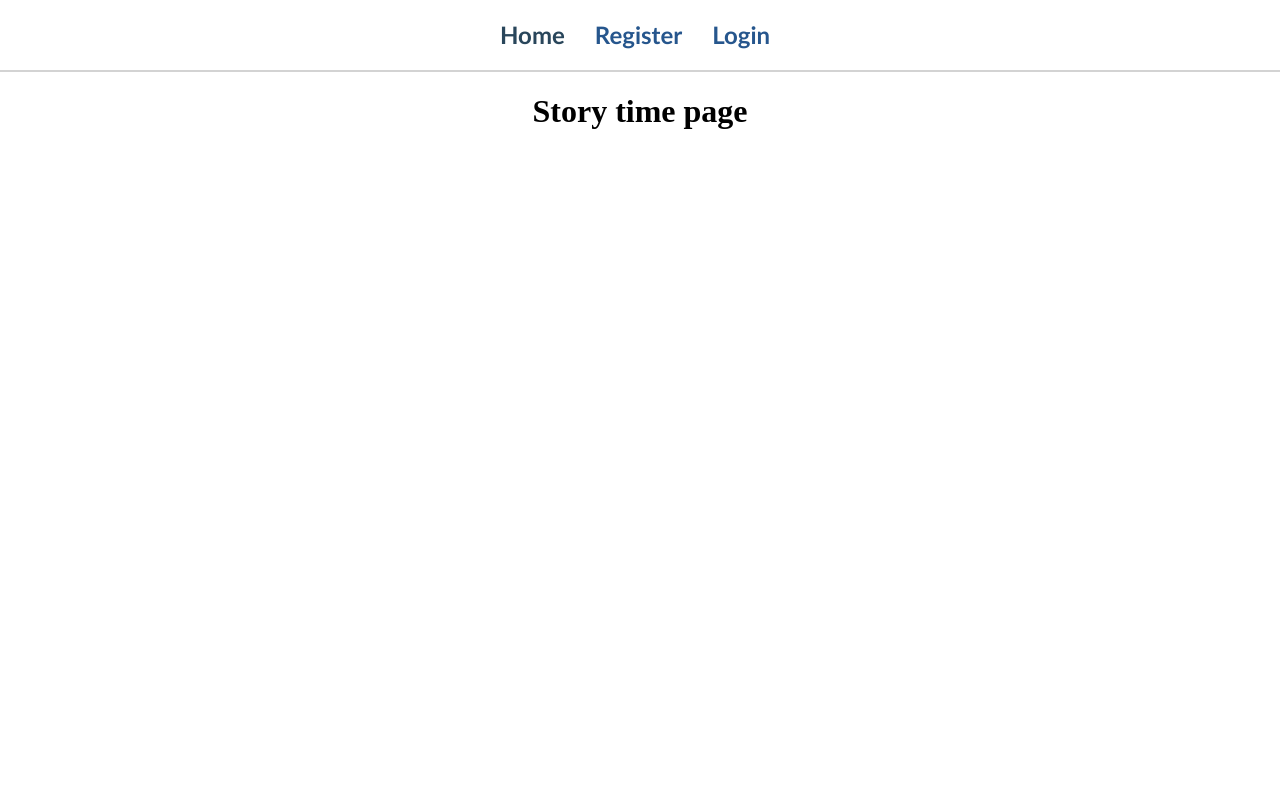
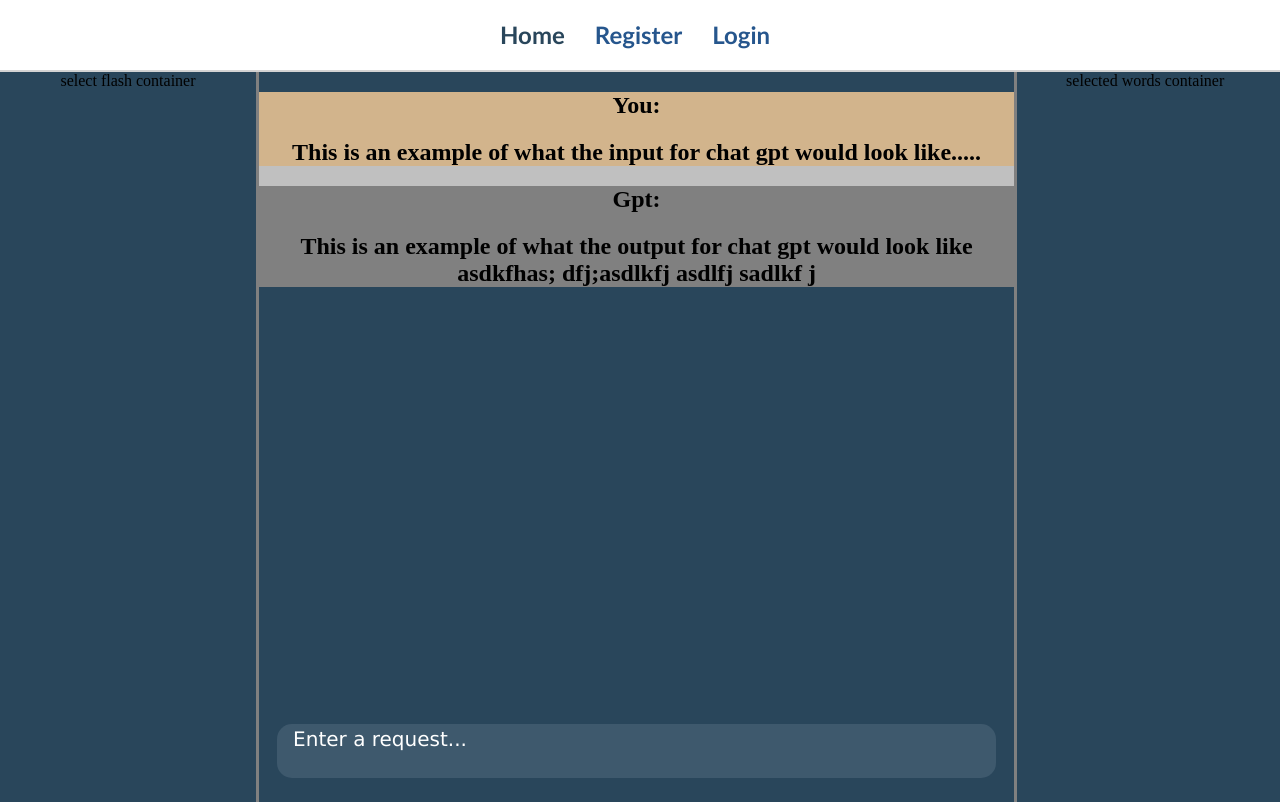
Before and after one commit to coltonwalkerCS/LearnSpanish-Frontend, a React (Create React App) app: page /gpt-response in a window 1280 px wide. Built offline with nearby package versions, Linux system fonts and the light colour scheme.

Commit message:
Initial additions to chat gpt page

```diff
--- a/src/Pages/StoryTimePage.js
+++ b/src/Pages/StoryTimePage.js
@@ -1,10 +1,44 @@
-import React from "react";
+import React, { useState } from "react";
 
 function StoryTimePage() {
+  const [gptRequest, setGptRequest] = useState("");
+  const [testInput, setTestInput] = useState(
+    "This is an example of what the input for chat gpt would look like....."
+  );
+  const [testOutput, setTestOutput] = useState(
+    "This is an example of what the output for chat gpt would look like  asdkfhas; dfj;asdlkfj asdlfj sadlkf j"
+  );
+
   return (
-    <div>
-      <h1>Story time page</h1>
-    </div>
+    <>
+      <div className="story-time-full-page">
+        <div className="story-time-container">
+          <div className="gpt-select-flashcards-container">
+            select flash container
+          </div>
+          <div className="gpt-text-response-container">
+            <div className="gpt-text-output-card">
+              <div className="input-output-response-card">
+                <div className="input-response-item">
+                  <h2 className="identifier-for-text">You: </h2>
+                  <h2 className="item-text">{testInput}</h2>
+                </div>
+                <div className="output-response-item">
+                  <h2 className="identifier-for-text">Gpt: </h2>
+                  <h2 className="item-text">{testOutput}</h2>
+                </div>
+              </div>
+            </div>
+            <div className="gpt-text-input-card">
+              <textarea placeholder="Enter a request... "></textarea>
+            </div>
+          </div>
+          <div className="gpt-selected-words-container">
+            selected words container
+          </div>
+        </div>
+      </div>
+    </>
   );
 }
 
--- a/src/index.css
+++ b/src/index.css
@@ -1362,3 +1362,83 @@ body {
 .final-create-flash-button button:hover {
   background: #0349ae;
 }
+
+
+/* STORY TIME PAGE */
+
+.story-time-full-page {
+  width: 100%;
+  min-height: calc(100vh - 70px);
+  height: 100%;
+  background: #29465B;
+}
+
+.story-time-container {
+  display: flex;
+  flex-direction: row;
+  flex-wrap: wrap;
+}
+
+.gpt-select-flashcards-container {
+  width: 20%;
+  min-height: calc(100vh - 70px);
+}
+
+.gpt-text-response-container {
+  /* background: #3e596d; */
+  width: 59%;
+  display: flex;
+  flex-direction: column;
+  justify-content: end;
+  border-right: 3px solid grey;
+  border-left: 3px solid grey;
+}
+
+.gpt-text-output-card {
+  height: 90%;
+}
+
+.input-output-response-card {
+  width: 100%;
+  background: silver;
+}
+
+.input-response-item {
+  width: 100%;
+  background: tan;
+}
+
+.output-response-item{
+  width: 100%;
+  background: grey;
+}
+.gpt-text-input-card {
+  display: flex;
+  align-items: center;
+  justify-content: center;
+  height: 10%;
+  margin-bottom: 15px;
+}
+
+.gpt-text-input-card textarea {
+  width: 700px;
+  border: 1px solid transparent;
+  min-height: 30px;
+  font-size: 20px;
+  border-radius: 15px;
+  background: #3e596d;
+  padding-left: 15px;
+  color: white;
+  resize: none;
+  overflow: auto;
+  font-family:'Lucida Sans', 'Lucida Sans Regular', 'Lucida Grande', 'Lucida Sans Unicode', Geneva, Verdana, sans-serif;
+}
+
+.gpt-text-input-card textarea::placeholder {
+  color: white;
+}
+
+.gpt-selected-words-container {
+  width: 20%;
+  min-height: calc(100vh - 70px);
+}
```
